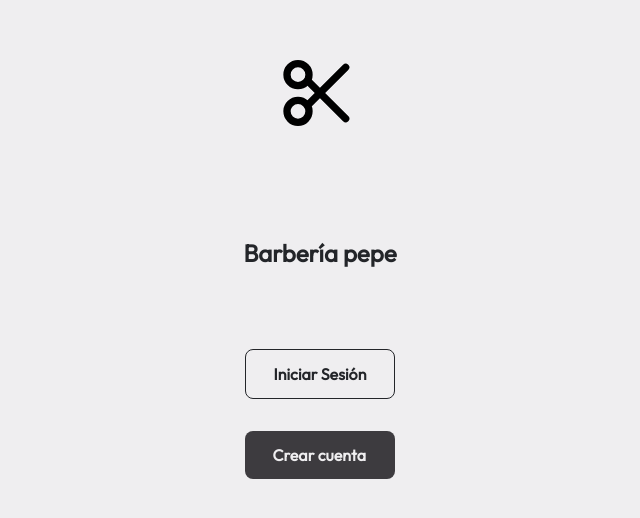
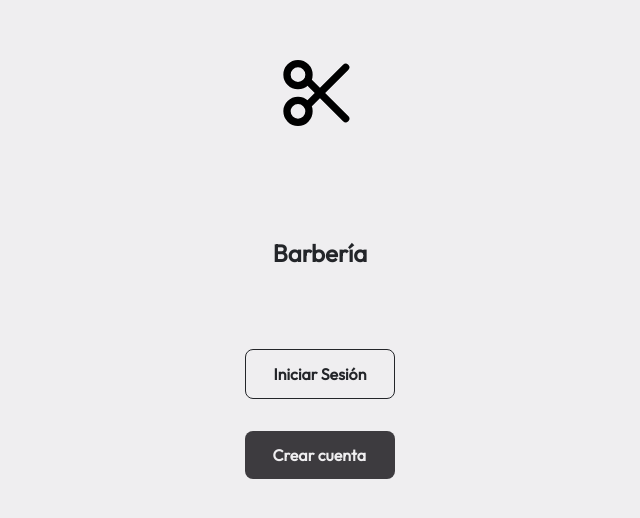
Before and after one commit to EstebanM159/BBD-frontEnd, a React (Vite) app: page / in a window 1280 px wide. Shown: the part 146-664 px from the top of the page, without its empty margins (320-960 px from the left). Built offline with nearby package versions, Linux system fonts and the light colour scheme; no server answers.

Commit message:
Cambios en el home y agregado de icono

```diff
--- a/index.html
+++ b/index.html
@@ -2,7 +2,7 @@
 <html lang="en">
   <head>
     <meta charset="UTF-8" />
-    <link rel="icon" type="image/svg+xml" href="/scissors.svg" />
+    <link rel="icon" type="image/svg+xml" href="/scissorsBalck.svg" />
     <meta name="viewport" content="width=device-width, initial-scale=1.0" />
     <title>Barbería</title>
   </head>
--- a/src/pages/auth/Home.tsx
+++ b/src/pages/auth/Home.tsx
@@ -5,7 +5,7 @@ export default function Home () {
   return (
     <div className=" flex items-center justify-center h-screen w-full flex-col gap-20 ">
             <img src="/scissorsBalck.svg" className={`size-32 ${active} rounded-full p-5 transition-transform`} alt="Imagen barber" />
-            <h1 className="text-2xl font-bold text-center">Barbería pepe</h1>
+            <h1 className="text-2xl font-bold text-center">Barbería</h1>
             <div className="flex flex-col gap-8">
               <Link to='/auth/iniciar-sesion'
               className="border border-blanco bg-oscuro px-7 py-3 rounded-lg
```
Also changed, not shown: 1 other file (tests, documents, lock files or other folders).
